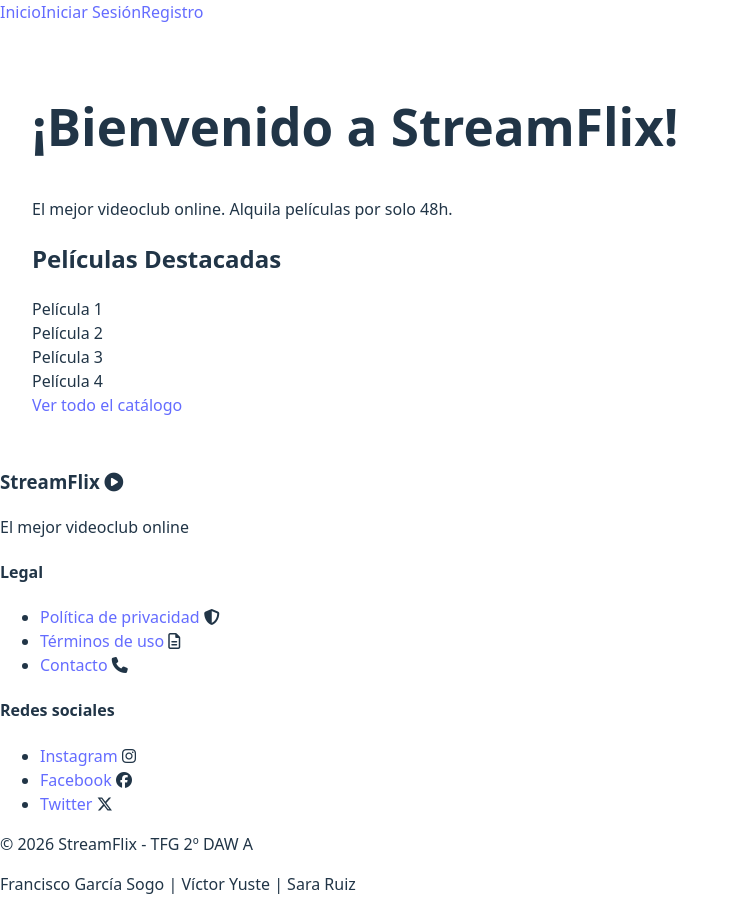
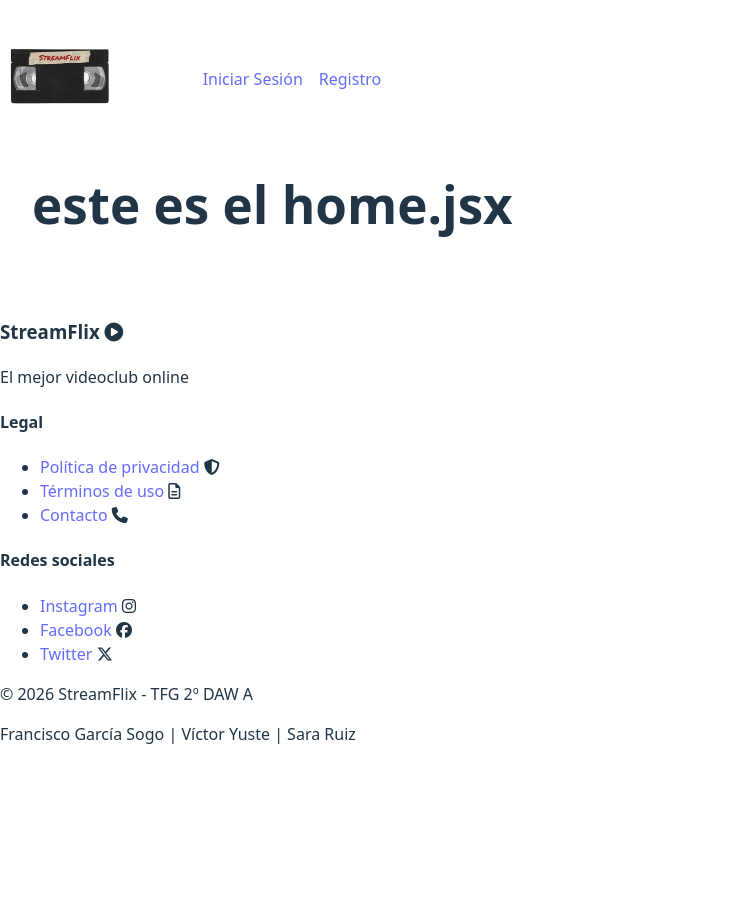
Before and after one commit to sogo4-hub/TFG-DAW-Videoclub-JSV-2026, a React (Vite) app in the folder frontend/: page / in a window 1280 px wide. Shown: the whole page, without its empty margins (0-739 px from the left). After the commit the page ends 800 px from the top, so only its background shows below. Built offline with nearby package versions, Linux system fonts and the light colour scheme.

Commit message:
front: lógica del navbar principal (Navbar.jsx)

```diff
--- a/frontend/src/App.jsx
+++ b/frontend/src/App.jsx
@@ -1,11 +1,11 @@
 // App.jsx - VERSIÓN SEGURA (copia esto)
 import { Routes, Route, BrowserRouter } from 'react-router-dom'
-import Home from './pages/Home.jsx'
+import Home from './pages/home/Home.jsx'
 import Registro from './pages/registro/Registro.jsx'
 import Login from './pages/login/Login.jsx'
 import NavBar from './components/navbar/NavBar.jsx'
 import { AuthProvider } from './context/AuthContext.jsx'
-import Footer from './components/Footer.jsx'
+import Footer from './components/footer/Footer.jsx'
 
 function App() {
   return (
--- a/frontend/src/components/navbar/NavBar.css
+++ b/frontend/src/components/navbar/NavBar.css
@@ -0,0 +1,22 @@
+/*los links en la misma fila*/
+nav{
+padding-top: 10px;
+}
+
+nav>div {
+    display: flex;
+    align-items: center;
+    gap: 1rem;
+}
+
+.navbar-logo {
+  width: 100px;
+  height: auto;
+  object-fit: cover;
+  padding-left: 10px;
+}
+
+.nav-link.active {
+    color: white;
+    font-weight: bold;
+}
--- a/frontend/src/components/navbar/NavBar.jsx
+++ b/frontend/src/components/navbar/NavBar.jsx
@@ -1,65 +1,95 @@
 import React from 'react'
-import { Link, useNavigate } from 'react-router-dom'
+import { Link, useNavigate, useLocation } from 'react-router-dom'
 import { useAuth } from '../../context/AuthContext'
 import './NavBar.css'
 
 const NavBar = () => {
   const { token, rol, nombre, logout } = useAuth()
   const navigate = useNavigate()
+  const location = useLocation()
 
   const handleLogout = () => {
     logout()
     navigate('/', { replace: true })
   }
-  //-----
+
+  const getHomeLink = () => ({
+    to: '/',
+    isActive: location.pathname === '/'
+  })
+
+  const isAdmin = token && rol === 'ADMIN'
+  const isAdminInDashboardArea = location.pathname.startsWith('/adminnavbar')
 
   return (
     <nav className="navbar">
+      <div className="navbar-container">
 
+        {/* clic a logo o inicio, va a / (home.jsx, y se muestra siempre el navbar.jsx*/}
+        <Link
+          to={getHomeLink().to}
+          className={`navbar-logo-link ${getHomeLink().isActive ? 'active' : ''}`}
+        >
+          <img src="../public/imgs/logo.png" className="navbar-logo" />
+        </Link>
 
-      <div className="navbar-links">
-        {/*pags públicass */}
-        {!token && (
+        <Link
+          to={getHomeLink().to}
+          className={`nav-link ${getHomeLink().isActive ? 'active' : ''}`}
+        >
+          Inicio
+        </Link>
+
+        {token && (
           <>
-            <Link to="/">Inicio</Link>
-            <Link to="/login">Iniciar Sesión</Link>
-            <Link to="/registro">Registro</Link>
+            <Link to="/catalogo" className={`nav-link ${location.pathname === '/catalogo' ? 'active' : ''}`}>
+              Catálogo
+            </Link>
+            <Link to="/mis-alquileres" className={`nav-link ${location.pathname === '/mis-alquileres' ? 'active' : ''}`}>
+              Mis Alquileres
+            </Link>
+            <Link to="/favoritos" className={`nav-link ${location.pathname === '/favoritos' ? 'active' : ''}`}>
+              Favoritos
+            </Link>
           </>
         )}
 
-        {/*users*/}
-        {token && (
-          <>
-            <Link to="/">Inicio</Link>
-
-            <Link to="/catalogo">Catálogo</Link>
-            <Link to="/mis-alquileres">Mis Alquileres</Link>
-            <Link to="/favoritos">Favoritos</Link>
-          </>
+        {/* Dashboard --solo para admin */}
+        {isAdmin && (
+          <Link
+            to="/adminnavbar"
+            className={`nav-link ${isAdminInDashboardArea ? 'active' : ''}`}
+          >
+            Dashboard
+          </Link>
         )}
 
-        {/*admins ---tmb tienen lo de users*/}
-        {token && rol === 'ADMIN' && (
+        <div className="navbar-spacer"></div>
+
+        {token && (
+          <div className="navbar-user">
+            {/* por si le pasamos nombre.......*/}
+            <span className="user-name">{nombre || rol}</span>
+            <button onClick={handleLogout} className="nav-logout">
+              Cerrar Sesión
+            </button>
+          </div>
+        )}
+
+        {!token && (
           <>
-            <Link to="/admin">Dashboard</Link>
-            <Link to="/admin/catalogo">Gestión de catálogo</Link>
-            <Link to="/admin/usuarios">Gestión de usuarios</Link>
-            <Link to="/admin/estadisticas">Estadísticas</Link>
+            <Link to="/login" className={`nav-link ${location.pathname === '/login' ? 'active' : ''}`}>
+              Iniciar Sesión
+            </Link>
+            <Link to="/registro" className={`nav-link ${location.pathname === '/registro' ? 'active' : ''}`}>
+              Registro
+            </Link>
           </>
-        )}
-      </div>
-
-      <div className="navbar-user">
-        {/*el user logueado*/}
-        {token &&(
-          <div className="user-menu">
-            <span>{nombre || rol}</span>
-            <button onClick={handleLogout}>Cerrar Sesión</button>
-          </div>
         )}
       </div>
     </nav>
   )
 }
 
+
 export default NavBar
--- a/frontend/src/pages/Home.jsx
+++ /dev/null
@@ -1,31 +0,0 @@
-import React from 'react';
-import { Link } from 'react-router-dom';
-
-{/*ESTA ES UNA PLANTILLLA, ESTÁ MAL-----------*/ }
-
-
-const Home = () => {
-  return (
-    <div>
-      <section>
-        <h1>¡Bienvenido a StreamFlix!</h1>
-        <p>El mejor videoclub online. Alquila películas por solo 48h.</p>
-      </section>
-
-      {/* Películas Destacadas - PÚBLICO según PDF */}
-      <section>
-        <h2>Películas Destacadas</h2>
-        <div>
-          {/* Aquí PeliculaCard cuando exista */}
-          <div>Película 1</div>
-          <div>Película 2</div>
-          <div>Película 3</div>
-          <div>Película 4</div>
-        </div>
-        <Link to="/catalogo">Ver todo el catálogo</Link>
-      </section>
-    </div>
-  );
-};
-
-export default Home;
--- /dev/null
+++ b/frontend/src/pages/home/Home.jsx
@@ -0,0 +1,14 @@
+import React from 'react';
+import { Link } from 'react-router-dom';
+
+// hay q modificarlo ya se verá q se pone
+
+const Home = () => {
+  return (
+    <div>
+      <h1>este es el home.jsx</h1>
+    </div>
+  );
+};
+
+export default Home;
--- a/frontend/src/pages/registro/Registro.jsx
+++ b/frontend/src/pages/registro/Registro.jsx
@@ -348,6 +348,7 @@ function Registro() {
                 login({
                     token: data.token,
                     rol: data.rol
+                    //nombre: data.nombre
                 });
 
                 navigate('/', { replace: true });
```
Also changed, not shown: frontend/public/imgs/logo.png (added), frontend/src/components/footer/Footer.css (added), frontend/src/components/footer/Footer.jsx (renamed from frontend/src/components/Footer.jsx), frontend/src/pages/catalogo/Catalogo.css (added), frontend/src/pages/catalogo/Catalogo.jsx (added), frontend/src/pages/home/Home.css (added). Lines whose indentation alone changed are shown as unchanged.
